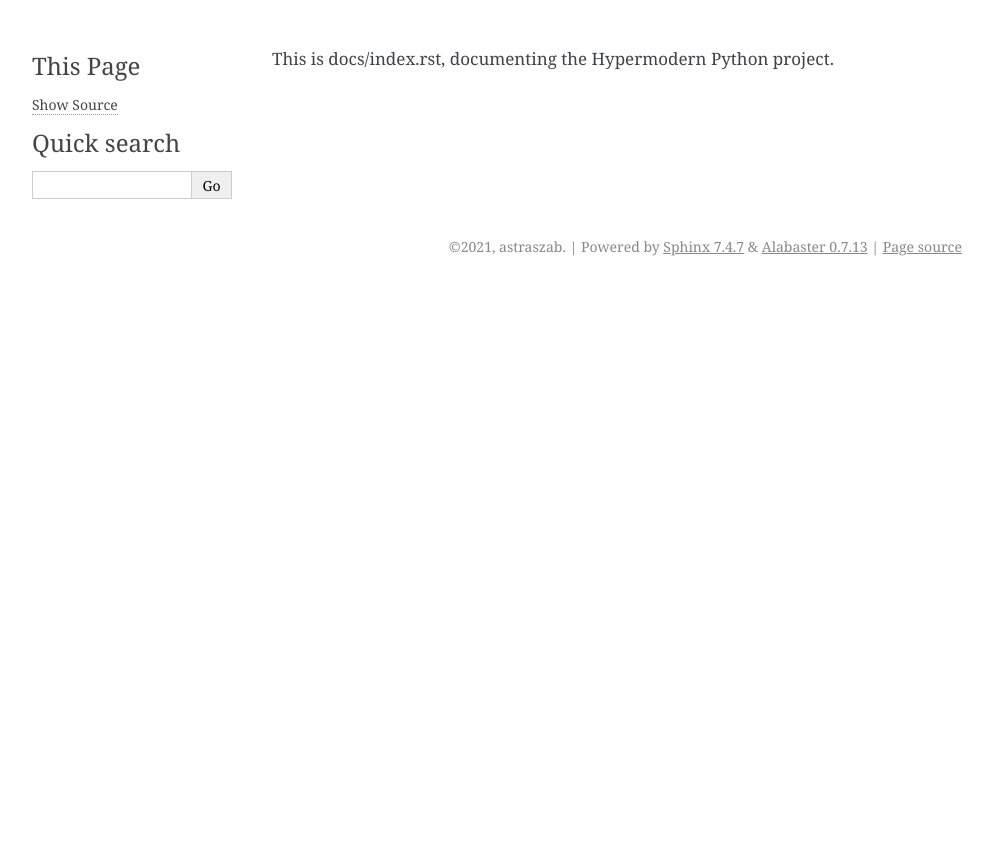
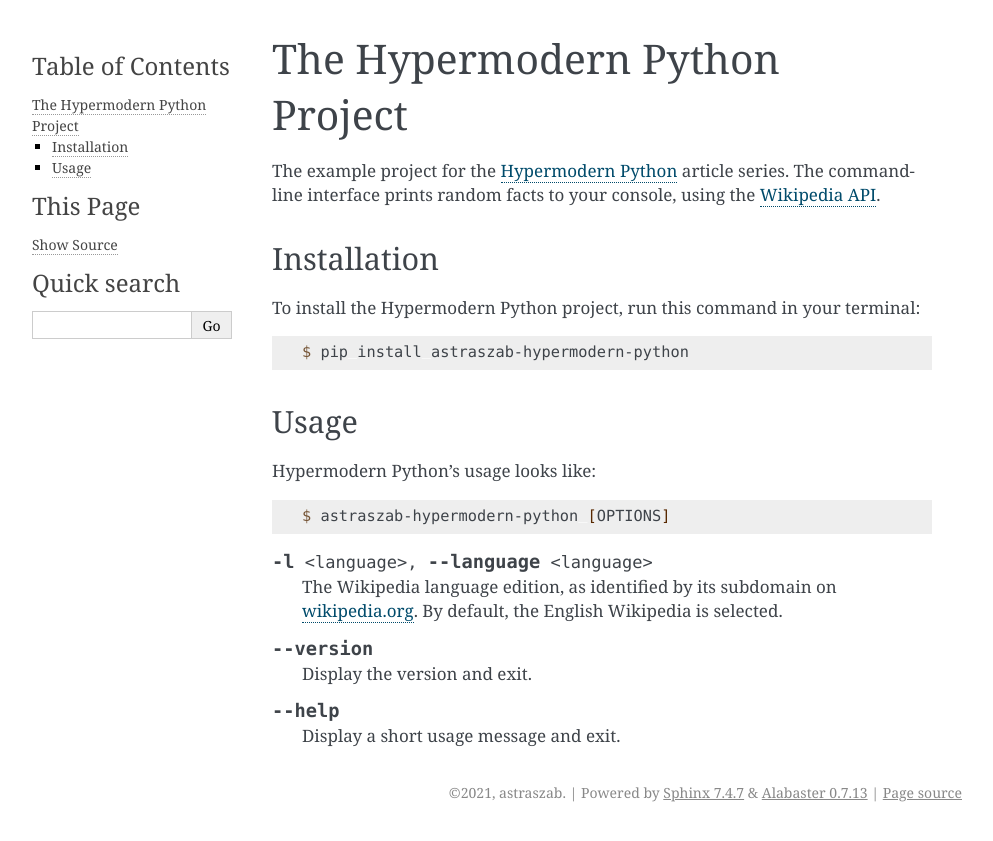
Before and after one commit to astraszab/astraszab-hypermodern-python, a Sphinx documentation site: the page built from docs/index.rst, in a window 1280 px wide. Shown: the top 841 px of the page, without its empty margins (148-1141 px from the left). Built offline with Sphinx 7.4.7, drawn with Linux system fonts in a browser that asks for light colours.

Commit message:
Update docs with usage info

```diff
--- a/docs/index.rst
+++ b/docs/index.rst
@@ -1,2 +1,44 @@
-This is docs/index.rst,
-documenting the Hypermodern Python project.
+The Hypermodern Python Project
+==============================
+
+The example project for the
+`Hypermodern Python <https://medium.com/@cjolowicz/hypermodern-python-d44485d9d769>`_
+article series.
+The command-line interface prints random facts to your console,
+using the `Wikipedia API <https://en.wikipedia.org/api/rest_v1/#/>`_.
+
+
+Installation
+------------
+
+To install the Hypermodern Python project,
+run this command in your terminal:
+
+.. code-block:: console
+
+   $ pip install astraszab-hypermodern-python
+
+
+Usage
+-----
+
+Hypermodern Python's usage looks like:
+
+.. code-block:: console
+
+   $ astraszab-hypermodern-python [OPTIONS]
+
+.. option:: -l <language>, --language <language>
+
+   The Wikipedia language edition,
+   as identified by its subdomain on
+   `wikipedia.org <https://www.wikipedia.org/>`_.
+   By default, the English Wikipedia is selected.
+
+.. option:: --version
+
+   Display the version and exit.
+
+.. option:: --help
+
+   Display a short usage message and exit.
```
Also changed, not shown: 7 other files.
